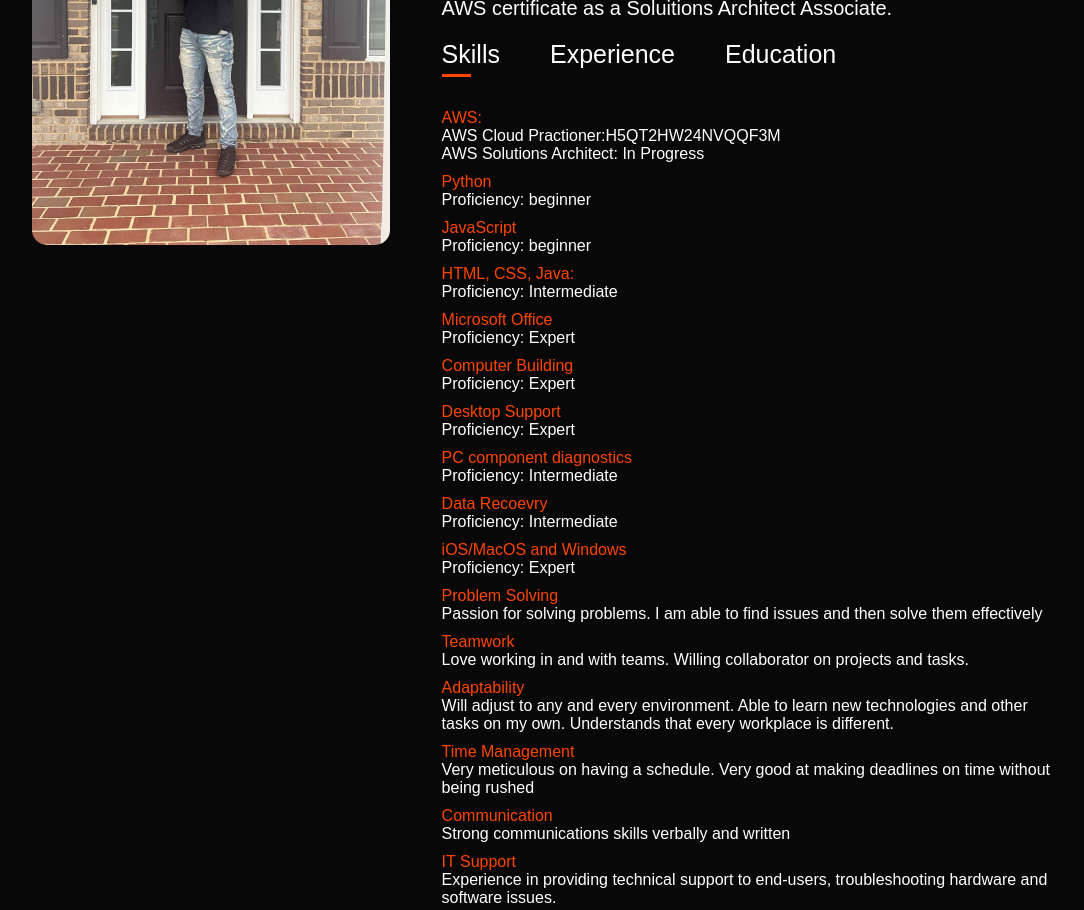
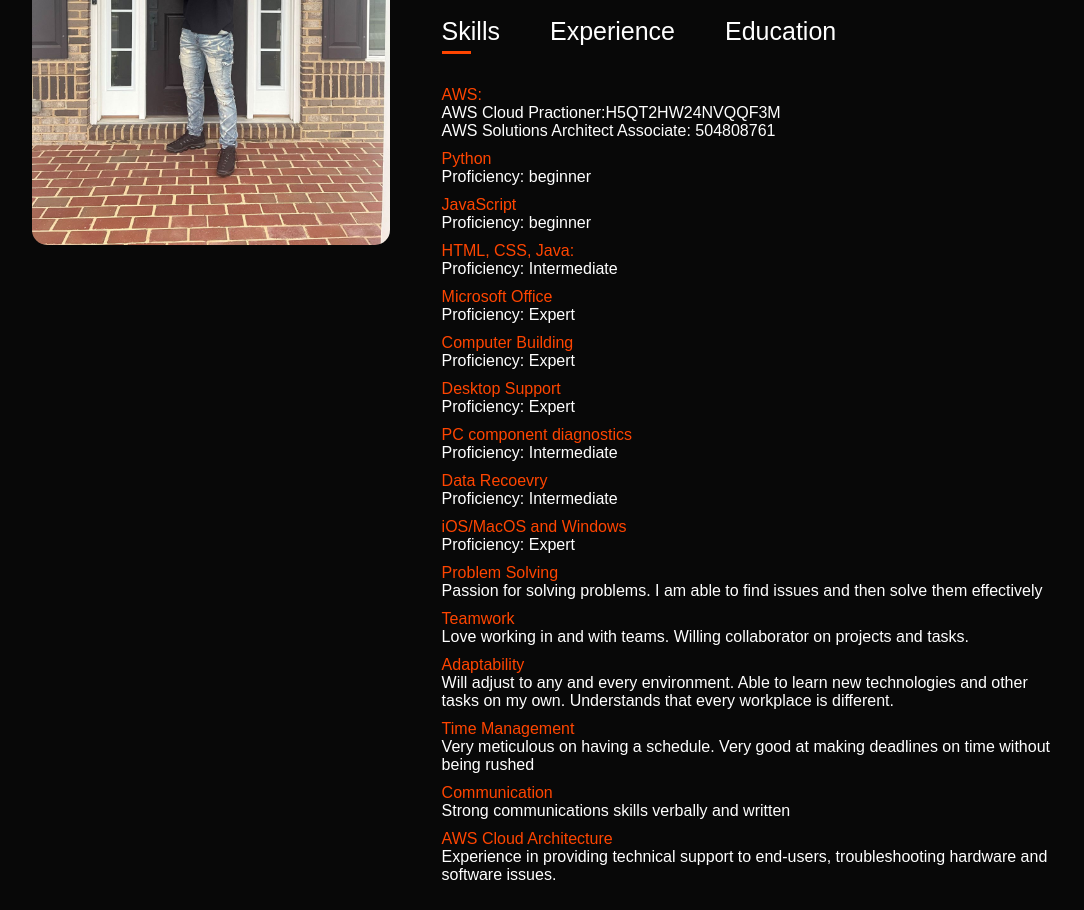
Before and after one commit to M-Andre23/M-Andre23.github.io, a website: page index.html in a window 1280 px wide. Shown: the part 1123-2033 px from the top of the page, without its empty margins (96-1180 px from the left). Drawn offline with Linux system fonts and the light colour scheme.

Commit message:
Update index.html

```diff
--- a/index.html
+++ b/index.html
@@ -36,8 +36,7 @@
                 <div class="about-col-2">
                     <h1 class="sub-title">About Me</h1>
                     <p class="sub-title2">Hello everyone! My name is Marcus Andre I am 22 years old from White Plains, NY. I love all types technology, sports, games and books. I am the 3rd of 13 children. I am also detail-oriented and motivated with IT enthusiast with a passion for technology.
-                        Eager to contribute my skills, knowledge, and dedication to any IT position. Also, I have a eagerness/williingness to learn new ideas and technologies. Currently, I am in the process of obtaining my second AWS certificate as a Soluitions Architect Associate.
-
+                        Eager to contribute my skills, knowledge, and dedication to any IT or Cloud position. Also, I have a eagerness/williingness to learn new ideas and technologies.
                     </p>
                     <div class="tab-titles">
                         <p class="tab-links active-link" onclick="opentab('skills')">Skills</p>
@@ -46,7 +45,7 @@
                     </div>
                     <div class="tab-contents active-tab" id="skills">
                         <ul>
-                            <li><span>AWS:</span><br>AWS Cloud Practioner:H5QT2HW24NVQQF3M<br> AWS Solutions Architect: In Progress</span></li>
+                            <li><span>AWS:</span><br>AWS Cloud Practioner:H5QT2HW24NVQQF3M<br> AWS Solutions Architect Associate: 504808761</span></li>
                             <li><span>Python</span><br>Proficiency: beginner </li>
                             <li><span>JavaScript</span><br>Proficiency: beginner </li>
                             <li><span>HTML, CSS, Java:</span><br>Proficiency: Intermediate </li>
@@ -61,7 +60,7 @@
                             <li><span>Adaptability</span><br>Will adjust to any and every environment. Able to learn new technologies and other tasks on my own. Understands that every workplace is different.</span></li>
                             <li><span>Time Management</span><br>Very meticulous on having a schedule. Very good at making deadlines on time without being rushed </li>
                             <li><span>Communication</span><br>Strong communications skills verbally and written</li>
-                            <li><span>IT Support</span><br>Experience in providing technical support to end-users, troubleshooting hardware and software issues.</li>
+                            <li><span>AWS Cloud Architecture</span><br>Experience in providing technical support to end-users, troubleshooting hardware and software issues.</li>
 
                         </ul>
                     </div>
```
